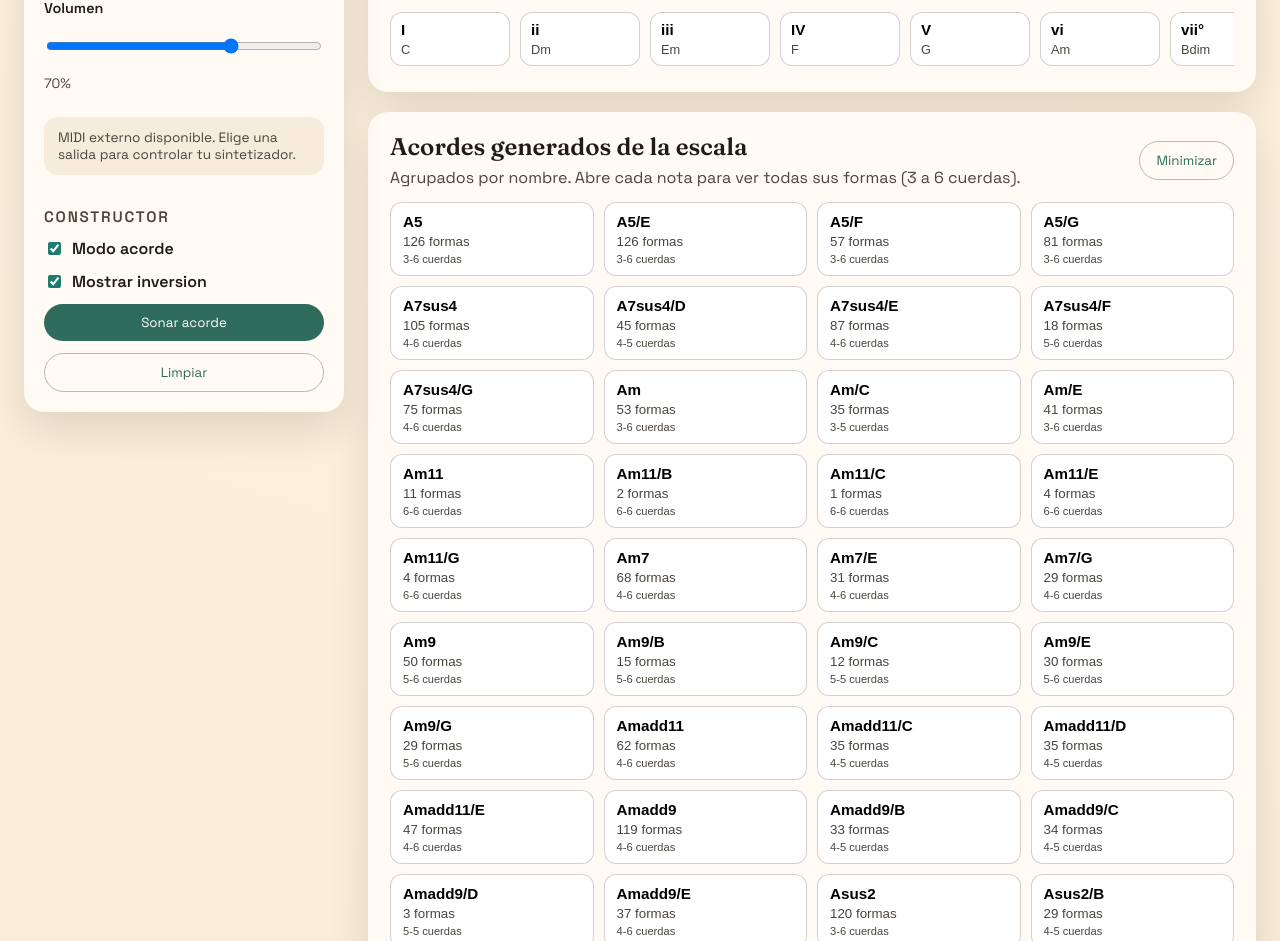
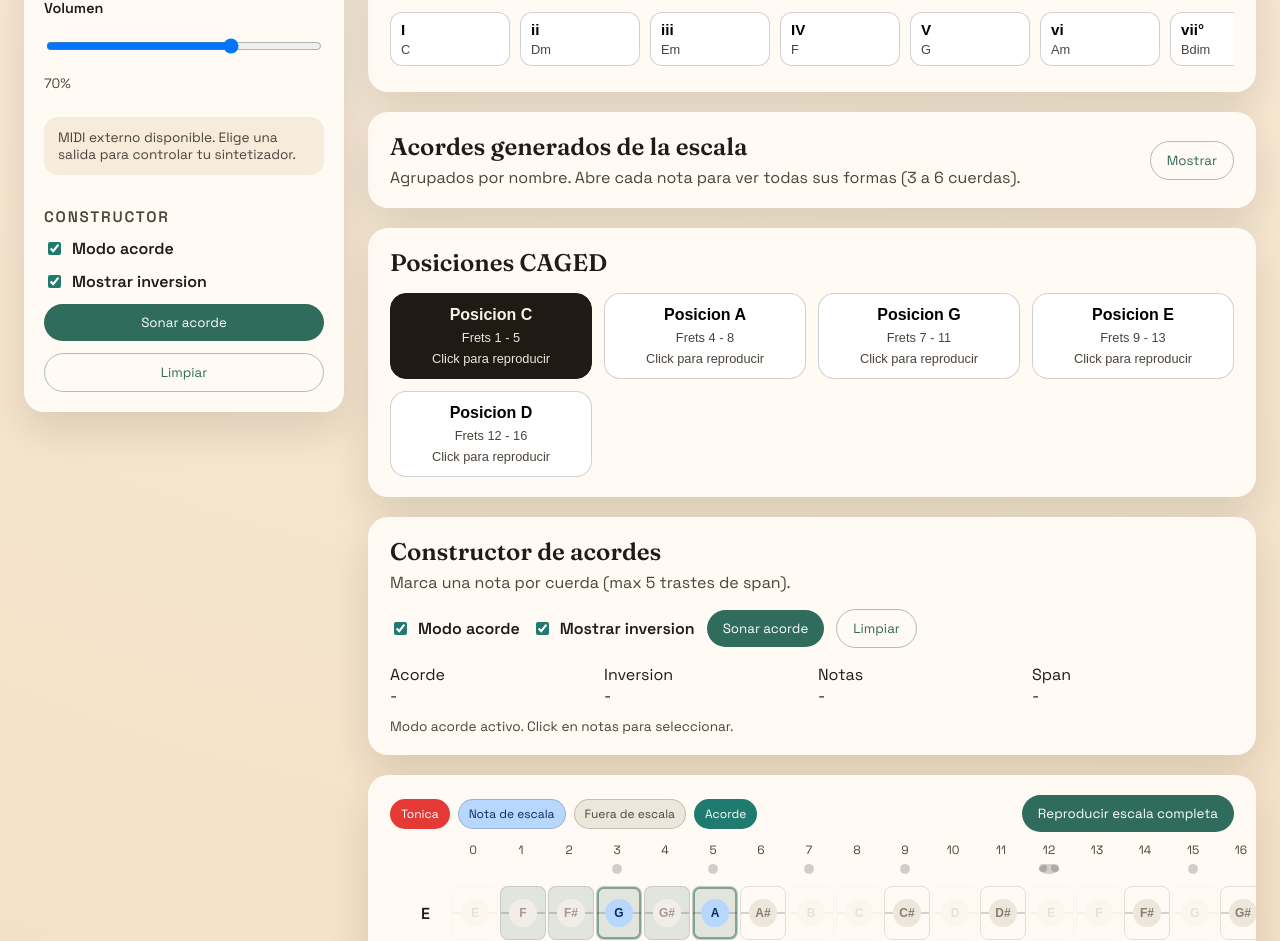
Before and after one commit to psbarrales/guitar-theory-explorer, a React (Vite) app: page / in a window 1280 px wide. Shown: the part 803-1744 px from the top of the page. Built offline with nearby package versions, Linux system fonts and the light colour scheme.

Commit message:
Inicia cerrada la sección de acordes generados

```diff
--- a/src/ui/App.jsx
+++ b/src/ui/App.jsx
@@ -1,4 +1,4 @@
-import { useMemo, useState } from "react";
+import { useEffect, useMemo, useState } from "react";
 import {
   formatFretMarkers,
   formatFretNumbers,
@@ -148,7 +148,7 @@ export default function App() {
 
   const [selectedGeneratedChord, setSelectedGeneratedChord] = useState(null);
   const [selectedGeneratedChordName, setSelectedGeneratedChordName] = useState("");
-  const [generatedSectionCollapsed, setGeneratedSectionCollapsed] = useState(false);
+  const [generatedSectionCollapsed, setGeneratedSectionCollapsed] = useState(true);
   const [courseDrawerOpen, setCourseDrawerOpen] = useState(false);
   const [selectedStudyItem, setSelectedStudyItem] = useState(null);
 
@@ -191,6 +191,10 @@ export default function App() {
         maxStrings: Math.max(...voicings.map((item) => item.stringCount))
       }))
       .sort((a, b) => a.name.localeCompare(b.name));
+  }, [generatedScaleChords]);
+
+  useEffect(() => {
+    setGeneratedSectionCollapsed(true);
   }, [generatedScaleChords]);
 
   const activeChordGroup = selectedGeneratedChordName
```
